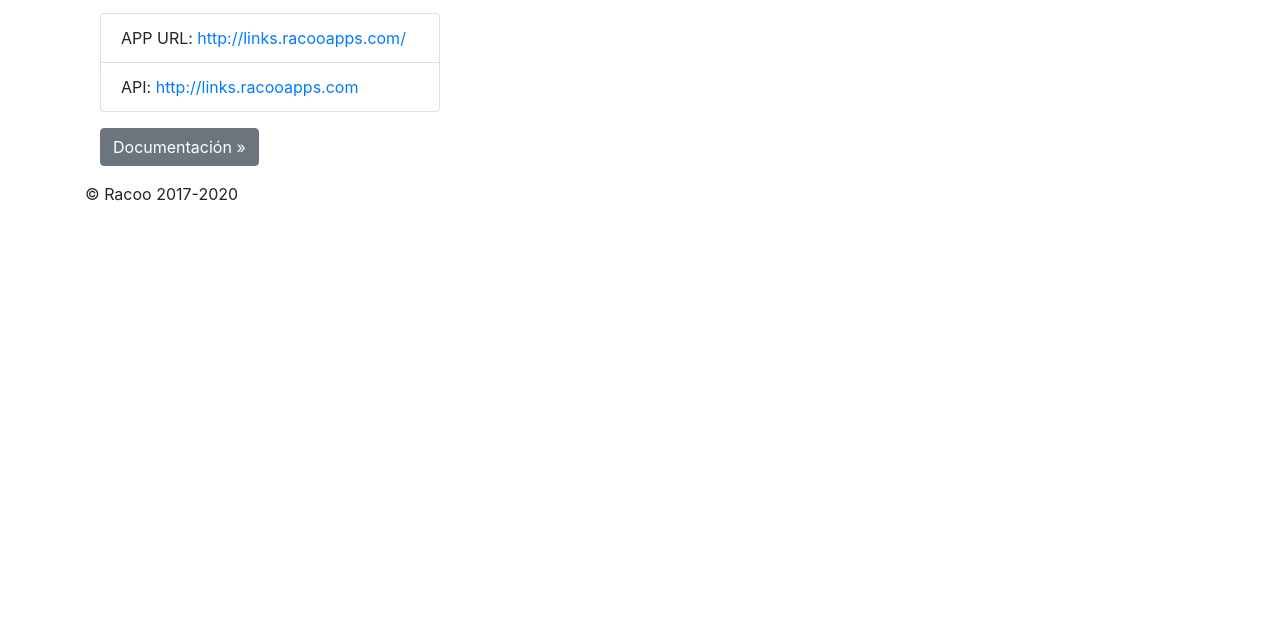
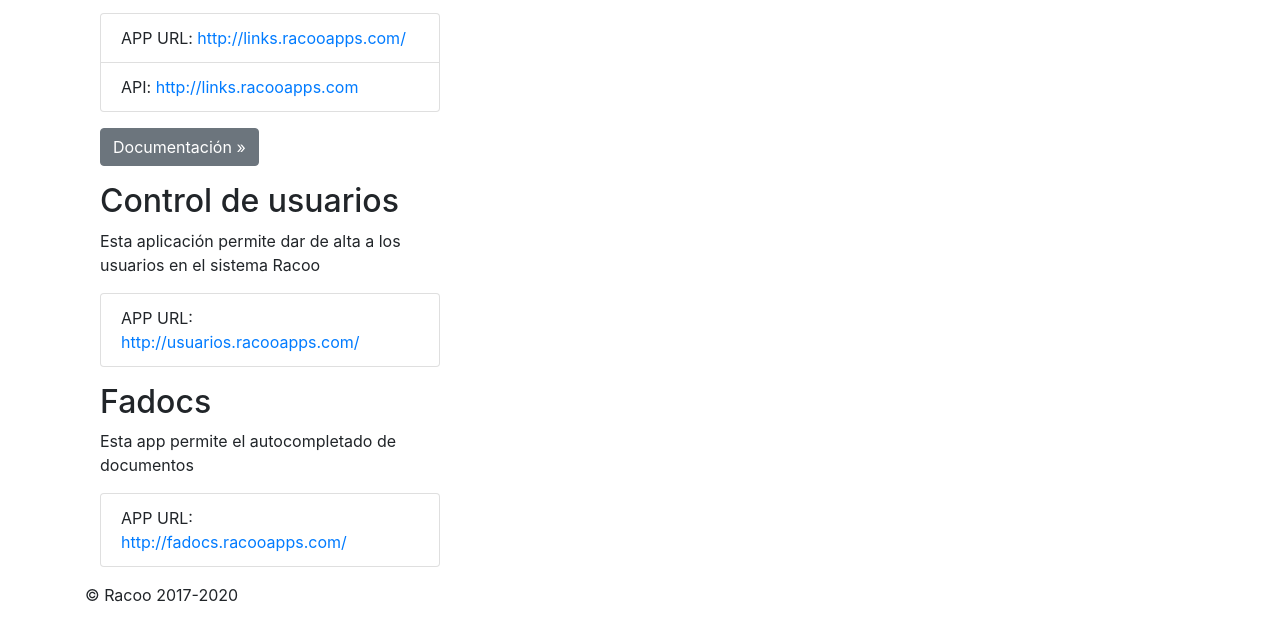
Before and after one commit to geraldosalazar16/racoo-landing, a plain HTML site: page index.html in a window 1280 px wide. Shown: the part 696-1319 px from the top of the page. Before the commit the page ends 918 px from the top, so only its background shows below. Drawn offline with nearby package versions, Linux system fonts and the light colour scheme.

Commit message:
Agregando nuevas apps

```diff
--- a/index.html
+++ b/index.html
@@ -139,6 +139,34 @@
         </p>
       </div>
 
+      <div class="col-md-4">
+        <h2>Control de usuarios</h2>
+        <p>
+          Esta aplicación permite dar de alta a los usuarios en el sistema Racoo
+        </p>
+        <p>
+          <ul class="list-group">
+            <li class="list-group-item">
+              APP URL: <a href="http://usuarios.racooapps.com/" target="_blank">http://usuarios.racooapps.com/</a>
+            </li>
+          </ul>
+        </p>
+      </div>
+
+      <div class="col-md-4">
+        <h2>Fadocs</h2>
+        <p>
+          Esta app permite el autocompletado de documentos
+        </p>
+        <p>
+          <ul class="list-group">
+            <li class="list-group-item">
+              APP URL: <a href="http://fadocs.racooapps.com/" target="_blank">http://fadocs.racooapps.com/</a>
+            </li>
+          </ul>
+        </p>
+      </div>
+
     </div>
 
   </main>
```
